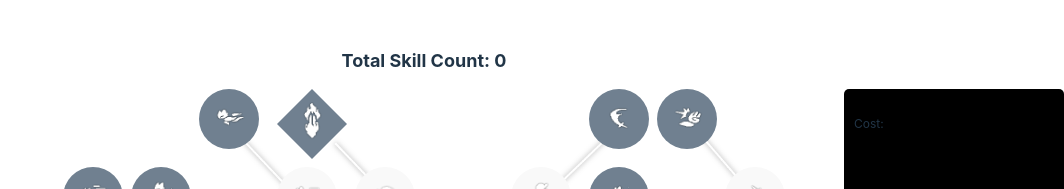
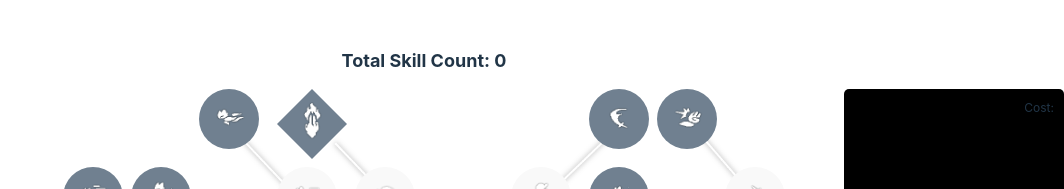
Before and after one commit to buanjautista/ns-skilltree, a React (Vite) app: page / in a window 1280 px wide. Shown: the top 189 px of the page, without its empty margins (216-1280 px from the left). Built offline with nearby package versions, Linux system fonts and the light colour scheme.

Commit message:
chg: styles

```diff
--- a/src/components/Card/Card.jsx
+++ b/src/components/Card/Card.jsx
@@ -0,0 +1,27 @@
+export function Skill({ skillCounter, skill, id, hover }) {
+  let skillName = skill.name;
+
+  let imgSrc = `./images/${skillName.toLowerCase()}.webp`;
+  let itemId = id + "" + skillName;
+
+  const skillForm = () => {
+    let list = [1, 20, 21, 33, 34, 35];
+    if (list.includes(id)) {
+      return "rhombus";
+    }
+    return "circle";
+  };
+
+  return (
+    <>
+      <button
+        className={`skillbutton ${skillForm()}`}
+        onClick={skillCounter}
+        id={itemId}
+        onMouseOver={() => hover(skill)}
+      >
+        <img src={imgSrc} alt={skillName} />
+      </button>
+    </>
+  );
+}
--- a/src/components/Tree/Tree.css
+++ b/src/components/Tree/Tree.css
@@ -36,7 +36,7 @@
 .skillbutton {
   height: 60px;
   width: 60px;
-  padding-left: 0.8rem;
+  /* padding-left: 0.8rem; */
 }
 .skillbutton > img {
   height: 40px;
@@ -189,6 +189,10 @@
   display: flex;
 }
 
+.justify-between{
+  justify-content: space-between;
+}
+
 .currentSkillBox {
   position: fixed;
   right: 0;
@@ -199,3 +203,12 @@
   padding: 10px;
   border-radius: 5px;
 }
+h4{
+  font-weight: 300;
+}
+h3{
+  font-weight: 500;
+}
+h2 {
+  font-weight: 700;
+}
--- a/src/components/Tree/Tree.jsx
+++ b/src/components/Tree/Tree.jsx
@@ -1,6 +1,7 @@
 import { useEffect, useState } from "react";
+import { skillList } from "./skilllist.js";
+import { Skill } from '../Card/Card.jsx'
 import "./Tree.css";
-import { skillList } from "./skilllist.js";
 
 export default function Tree() {
   const [buttons, setButtons] = useState(Array(skillList.length).fill(false));
@@ -71,45 +72,17 @@ export default function Tree() {
           </div>
         </div>
         <div className="currentSkillBox">
-          <div>
+          <div className="flex justify-between">
             <h3 id="currentNameBox"></h3>
+            <div>
+              Cost: <span id="currentCostBox"></span>
+            </div>
           </div>
           <div>
             <h4 id="currentDescBox"></h4>
-          </div>
-          <div>
-            Cost: <span id="currentCostBox"></span>
           </div>
         </div>
       </div>
     </>
   );
 }
-
-function Skill({ skillCounter, skill, id, hover }) {
-  let skillName = skill.name;
-
-  let imgSrc = `./images/${skillName.toLowerCase()}.webp`;
-  let itemId = id + "" + skillName;
-
-  const skillForm = () => {
-    let list = [1, 20, 21, 33, 34, 35];
-    if (list.includes(id)) {
-      return "rhombus";
-    }
-    return "circle";
-  };
-
-  return (
-    <>
-      <button
-        className={`skillbutton ${skillForm()}`}
-        onClick={skillCounter}
-        id={itemId}
-        onMouseOver={() => hover(skill)}
-      >
-        <img src={imgSrc} alt={skillName} />
-      </button>
-    </>
-  );
-}
--- a/src/main.jsx
+++ b/src/main.jsx
@@ -1,7 +1,7 @@
 import React from "react";
 import ReactDOM from "react-dom/client";
 import Main from "./components/Main/Main.jsx";
-//import "./styles/reset.css";
+// import "./styles/reset.css";
 import "./styles/index.css";
 
 ReactDOM.createRoot(document.getElementById("root")).render(
```
